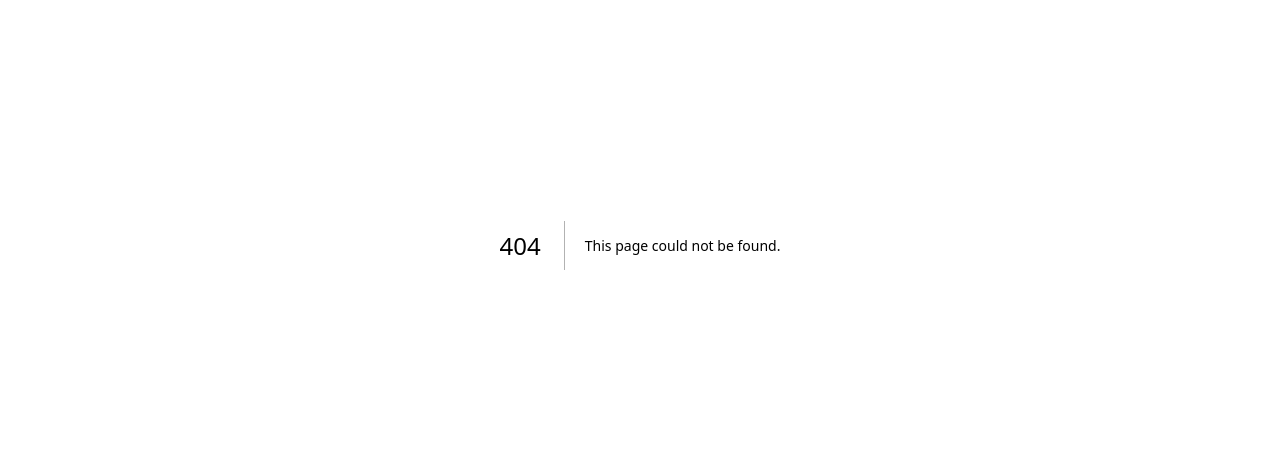
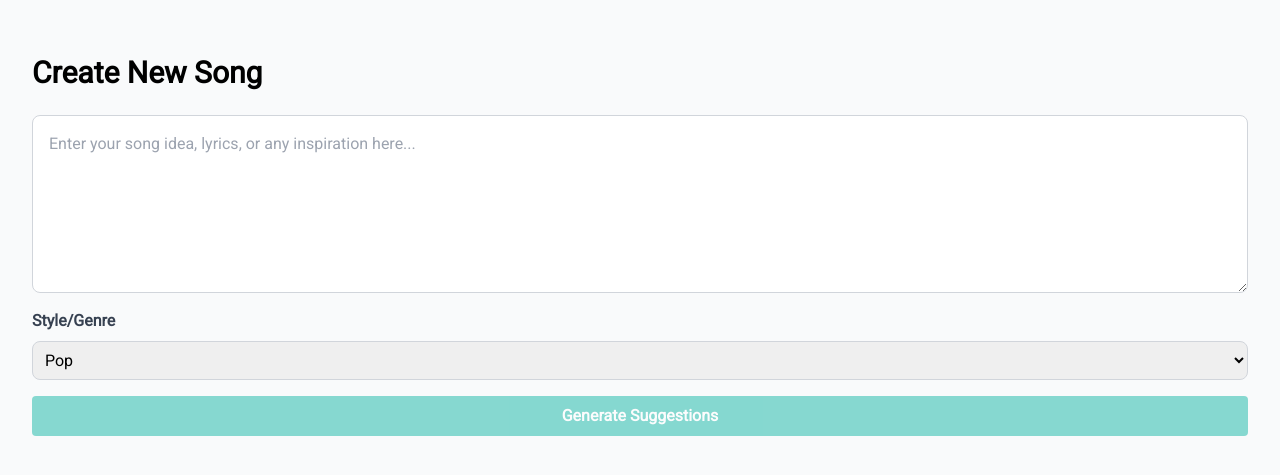
Before and after one commit to Gravgor/song-generator-ai, a Next.js app: page /song in a window 1280 px wide. Before the commit this address had no page. Shown: the part 155-630 px from the top of the page. Built offline with nearby package versions, Linux system fonts and the light colour scheme.

Commit message:
feat: initial page, be changed

```diff
--- a/src/app/globals.css
+++ b/src/app/globals.css
@@ -2,32 +2,7 @@
 @tailwind components;
 @tailwind utilities;
 
-:root {
-  --foreground-rgb: 0, 0, 0;
-  --background-start-rgb: 214, 219, 220;
-  --background-end-rgb: 255, 255, 255;
-}
-
-@media (prefers-color-scheme: dark) {
-  :root {
-    --foreground-rgb: 255, 255, 255;
-    --background-start-rgb: 0, 0, 0;
-    --background-end-rgb: 0, 0, 0;
-  }
-}
 
 body {
-  color: rgb(var(--foreground-rgb));
-  background: linear-gradient(
-      to bottom,
-      transparent,
-      rgb(var(--background-end-rgb))
-    )
-    rgb(var(--background-start-rgb));
+  background: #f5f5f5;
 }
-
-@layer utilities {
-  .text-balance {
-    text-wrap: balance;
-  }
-}
--- a/src/app/layout.tsx
+++ b/src/app/layout.tsx
@@ -1,8 +1,8 @@
 import type { Metadata } from "next";
-import { Inter } from "next/font/google";
+import { Roboto } from "next/font/google";
 import "./globals.css";
 
-const inter = Inter({ subsets: ["latin"] });
+const roboto = Roboto({subsets: ["latin"], weight: "400"});
 
 export const metadata: Metadata = {
   title: "Create Next App",
@@ -16,7 +16,7 @@ export default function RootLayout({
 }>) {
   return (
     <html lang="en">
-      <body className={inter.className}>{children}</body>
+      <body className={roboto.className}>{children}</body>
     </html>
   );
 }
--- /dev/null
+++ b/src/app/song/layout.tsx
@@ -0,0 +1,19 @@
+import type { Metadata } from "next";
+
+export const metadata: Metadata = {
+    title: "Create New Song",
+    description: "Generated by create next app",
+  };
+
+
+export default function SongLayout({
+    children,
+  }: Readonly<{
+    children: React.ReactNode;
+  }>) {
+    return (
+      <html lang="en">
+        <body>{children}</body>
+      </html>
+    );
+  }
--- /dev/null
+++ b/src/app/song/page.tsx
@@ -0,0 +1,76 @@
+"use client";
+
+import { useState } from "react";
+
+export default function Page() {
+  const [songIdea, setSongIdea] = useState("");
+  const [selectedGenre, setSelectedGenre] = useState("Pop"); // Default genre
+
+  const handleInputChange = (event: React.ChangeEvent<HTMLTextAreaElement>) => {
+    setSongIdea(event.target.value);
+  };
+
+  const handleGenreChange = (event: React.ChangeEvent<HTMLSelectElement>) => {
+    setSelectedGenre(event.target.value);
+  };
+
+  const isGenerateButtonEnabled = songIdea.trim() !== '';
+  return (
+    <div className="min-h-screen bg-gray-50 flex flex-col">
+
+      {/* Header (Assuming this is in your song/layout.tsx) */}
+
+      <main className="container mx-auto p-8 flex-grow flex flex-col justify-center">
+        <h1 className="text-3xl font-bold mb-6">Create New Song</h1>
+
+        {/* Song Idea Input */}
+        <textarea
+          className="w-full p-4 border border-gray-300 rounded-lg mb-4 focus:outline-none focus:ring-2 focus:ring-teal-500"
+          placeholder="Enter your song idea, lyrics, or any inspiration here..."
+          value={songIdea}
+          onChange={handleInputChange}
+          rows={6}
+        />
+
+        {/* Style/Genre Selection */}
+        <div className="mb-4">
+          <label htmlFor="genre" className="block text-gray-700 font-semibold mb-2">
+            Style/Genre
+          </label>
+          <select
+            id="genre"
+            className="w-full p-2 border border-gray-300 rounded-lg focus:outline-none focus:ring-2 focus:ring-teal-500"
+            value={selectedGenre}
+            onChange={handleGenreChange}
+          >
+            <option value="Pop">Pop</option>
+            <option value="Rock">Rock</option>
+            <option value="Hip-Hop">Hip-Hop</option>
+            <option value="Electronic">Electronic</option>
+
+            <option value="Country">Country</option>
+
+            {/* Add more genres as needed */}
+          </select>
+        </div>
+
+        {/* Additional Options (You can add these later if required) */}
+
+        {/* Call to Action Button */}
+        <button
+          className={`bg-teal-500 hover:bg-teal-600 text-white font-semibold py-2 px-4 rounded ${
+            !isGenerateButtonEnabled ? 'opacity-50 cursor-not-allowed' : ''
+          }`}
+          disabled={!isGenerateButtonEnabled}
+          // onClick={handleGenerateSuggestions} (You'll implement this later)
+        >
+          Generate Suggestions
+        </button>
+
+      </main>
+
+      {/* Footer (Optional, if not in layout) */}
+
+    </div>
+  )
+}
```
Also changed, not shown: package.json (+7 -5 lines), src/app/song/edit/[id]/page.tsx (added), 1 other file (tests, documents, lock files or other folders).
